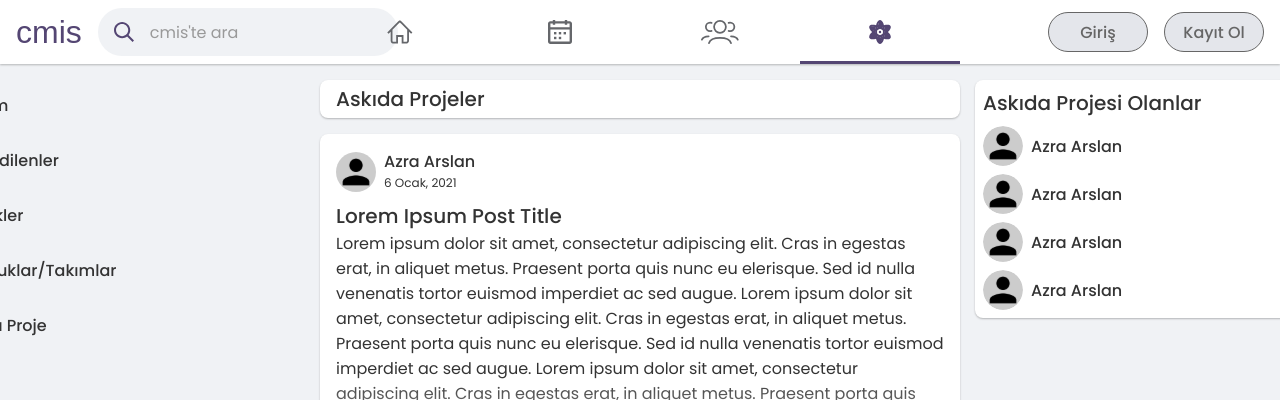
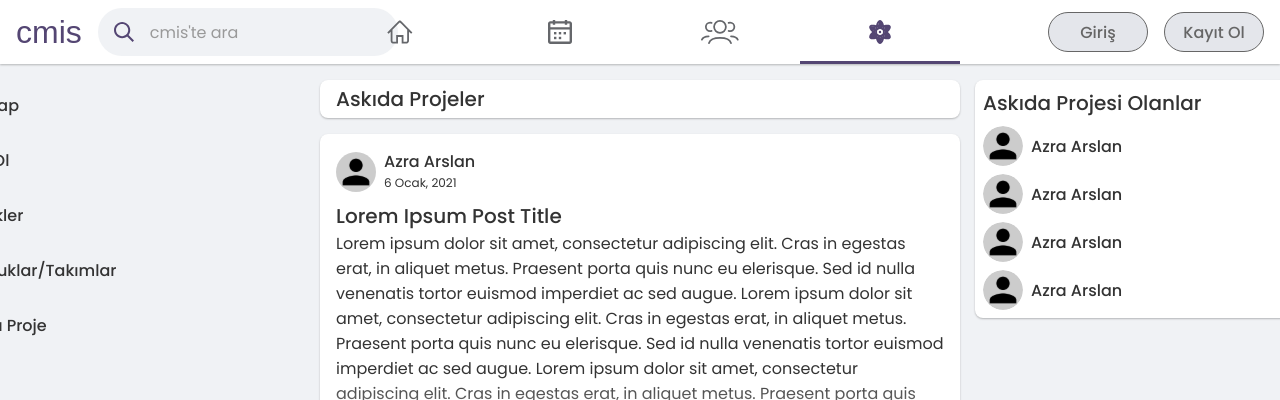
Before and after one commit to los-ingenieros-hermanos/cmis-web, a Next.js app: page /askida-proje in a window 1280 px wide. Shown: the top 400 px of the page. Built offline with nearby package versions, Linux system fonts and the light colour scheme; a web font is replaced by a local one.

Commit message:
Update LeftMenu.js
fixing some errors

```diff
--- a/components/LeftMenu/LeftMenu.js
+++ b/components/LeftMenu/LeftMenu.js
@@ -1,15 +1,16 @@
 import styles from "./LeftMenu.module.scss";
 import Link from "next/link";
+import { AuthContext } from 'pages/_app';
+import React from 'react';
 
-export default function LeftMenu({ authContext }) {
+export default function LeftMenu() {
+    const authContext = React.useContext(AuthContext);
     return (
         <ul className={styles.left}>
-            {authContext.signIn ? (
-                <li className={styles.item}>
-                  <Link href={'/profilim'}>
-                      <img src={'/icons/sidebar-sign-in.svg'} alt='profilim' />
-                  </Link>
-                  <Link href={'/profilim'}>Profilim</Link>
+            {authContext.userData ? (
+                <li className={styles.item} onClick={() => authContext.signOut()}>
+                  <img src={'/icons/sidebar-sign-in.svg'} alt='cikis' style={{transform: 'rotate(180deg)'}} />
+                  <a>Çıkış Yap</a>
                 </li>
             ) : (
                 <li className={styles.item} onClick={() => authContext.setIsLoginOpen(true)}>
@@ -17,12 +18,12 @@ export default function LeftMenu({ authContext }) {
                   <a>Giriş Yap</a>
                 </li>
             )}
-            {authContext.signIn ? (
+            {authContext.userData ? (
                 <li className={styles.item}>
-                  <Link href={'/kaydedilenler'}>
+                  <Link href={'/ogrenciler/' + authContext.userData.id + "/kaydedilenler"}>
                       <img src={'/icons/sidebar-bookmark.svg'} alt='kaydedilenler' />
                   </Link>
-                  <Link href={'/profilim'}>Kaydedilenler</Link>
+                  <Link href={'/ogrenciler/' + authContext.userData.id + "/kaydedilenler"}>Kaydedilenler</Link>
                 </li>
             ) : (
                 <li className={styles.item} onClick={() => authContext.setIsSignUpOpen(true)}>
```
